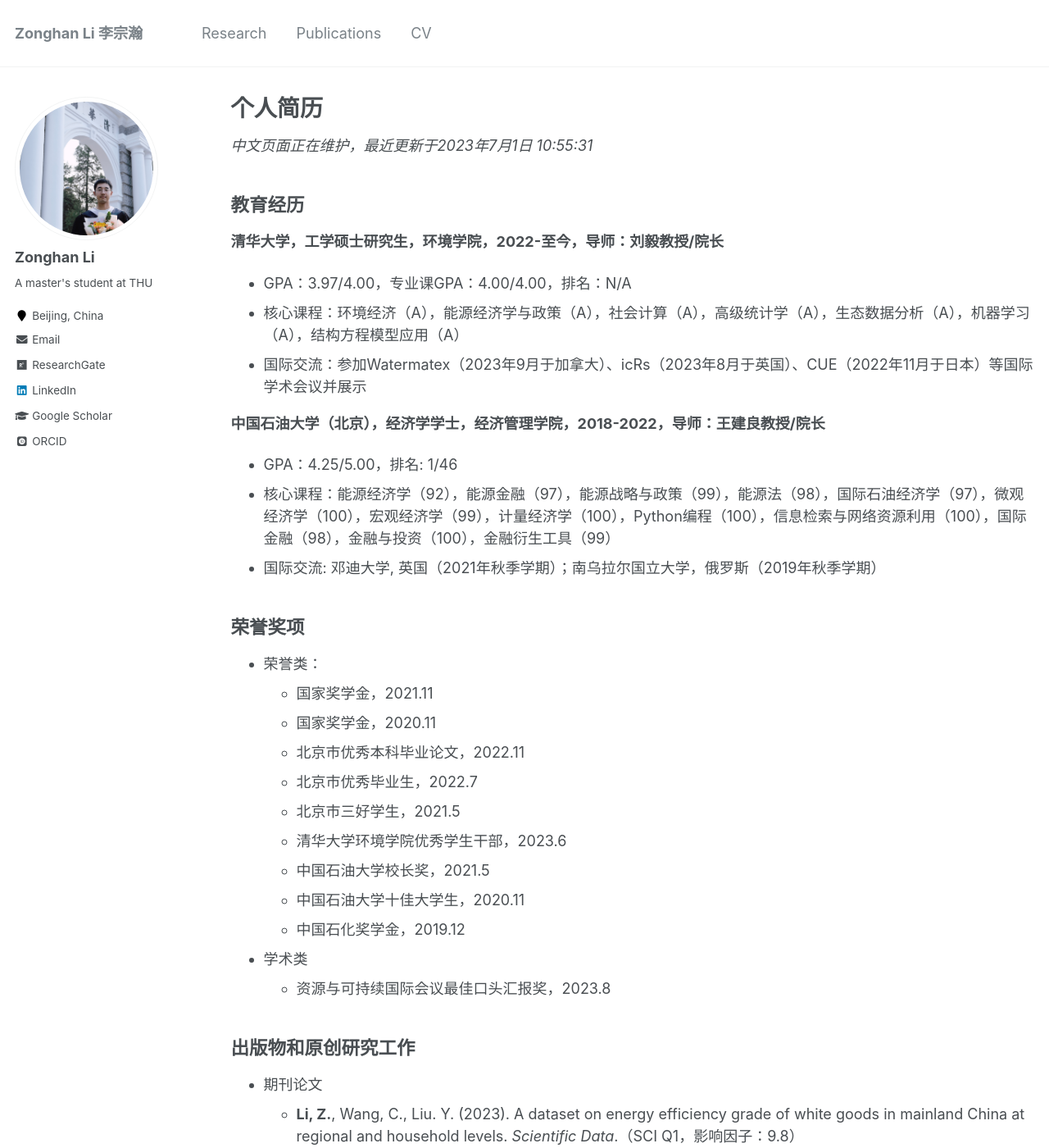
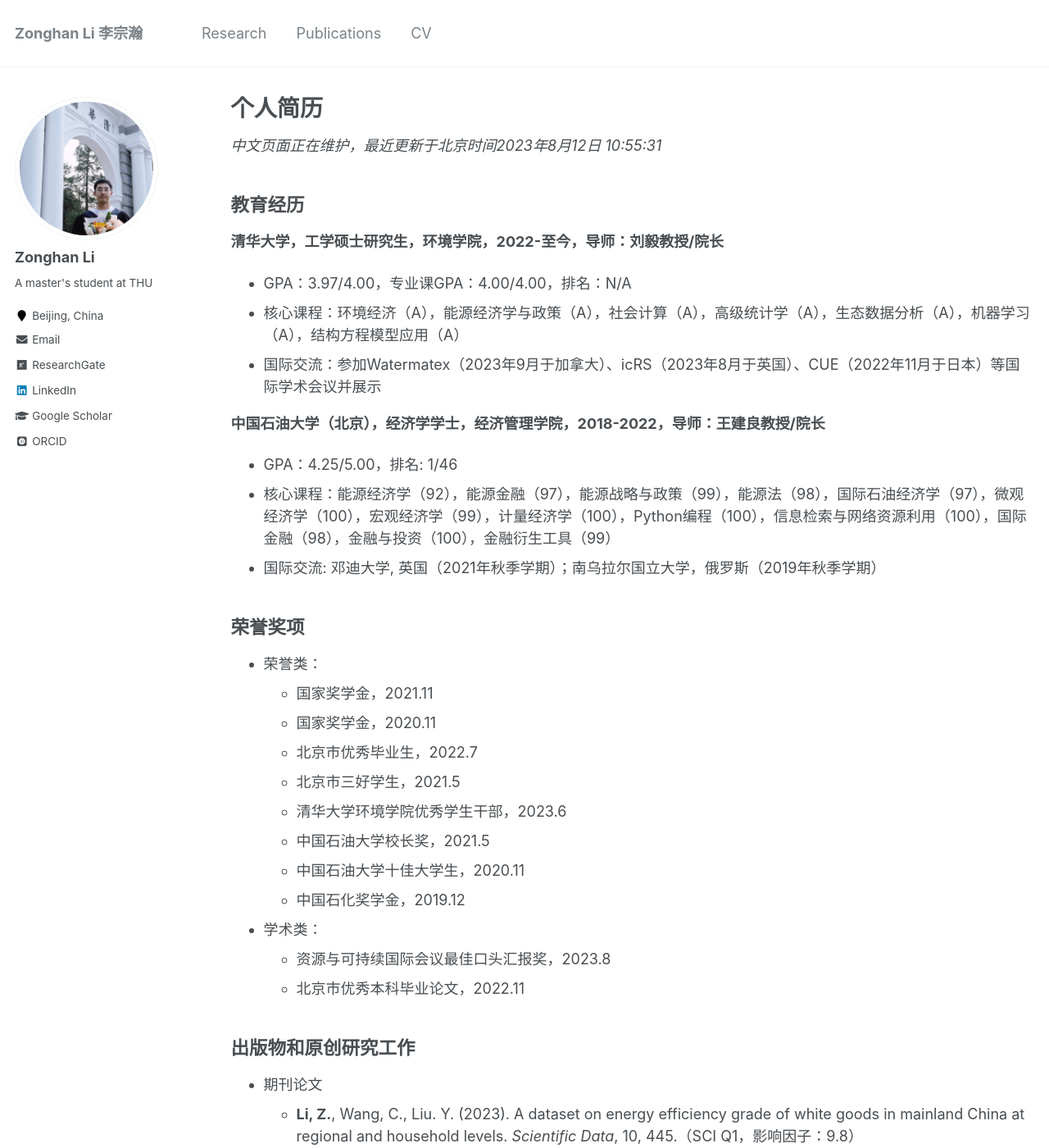
Before and after one commit to lzh3278/lzh.github.io, a Jekyll site: the page built from _pages/cv-chn.md, in a window 1280 px wide and 1400 px high. Shown: the whole window at 82% size. Built offline with Jekyll 4.4.1, drawn with Linux system fonts in a browser that asks for light colours; some web fonts are replaced.

Commit message:
Update cv-chn.md

```diff
--- a/_pages/cv-chn.md
+++ b/_pages/cv-chn.md
@@ -8,14 +8,14 @@ redirect_from:
 ---
 
 {% include base_path %}
-*中文页面正在维护，最近更新于2023年7月1日 10:55:31*
+*中文页面正在维护，最近更新于北京时间2023年8月12日 10:55:31*
 
 教育经历
 ------
 **清华大学，工学硕士研究生，环境学院，2022-至今，导师：刘毅教授/院长**
 * GPA：3.97/4.00，专业课GPA：4.00/4.00，排名：N/A
 * 核心课程：环境经济（A），能源经济学与政策（A），社会计算（A），高级统计学（A），生态数据分析（A），机器学习（A），结构方程模型应用（A）
-* 国际交流：参加Watermatex（2023年9月于加拿大）、icRs（2023年8月于英国）、CUE（2022年11月于日本）等国际学术会议并展示
+* 国际交流：参加Watermatex（2023年9月于加拿大）、icRS（2023年8月于英国）、CUE（2022年11月于日本）等国际学术会议并展示
 
 **中国石油大学（北京），经济学学士，经济管理学院，2018-2022，导师：王建良教授/院长**
 * GPA：4.25/5.00，排名: 1/46
@@ -28,21 +28,21 @@ redirect_from:
 * 荣誉类：
     * 国家奖学金，2021.11
     * 国家奖学金，2020.11
-    * 北京市优秀本科毕业论文，2022.11
     * 北京市优秀毕业生，2022.7
     * 北京市三好学生，2021.5
     * 清华大学环境学院优秀学生干部，2023.6
     * 中国石油大学校长奖，2021.5
     * 中国石油大学十佳大学生，2020.11
     * 中国石化奖学金，2019.12
-* 学术类
+* 学术类：
     * 资源与可持续国际会议最佳口头汇报奖，2023.8
+    * 北京市优秀本科毕业论文，2022.11
 
 
 出版物和原创研究工作
 ------
 * 期刊论文
-    * **Li, Z.**, Wang, C., Liu. Y. (2023). A dataset on energy efficiency grade of white goods in mainland China at regional and household levels. *Scientific Data*.（SCI Q1，影响因子：9.8）
+    * **Li, Z.**, Wang, C., Liu. Y. (2023). A dataset on energy efficiency grade of white goods in mainland China at regional and household levels. *Scientific Data*, 10, 445.（SCI Q1，影响因子：9.8）
     * **Li, Z.**, Ye, H. et al. (2022). Impact of COVID-19 on electricity energy consumption: A quantitative analysis on electricity. *International Journal of Electrical Power & Energy Systems*, 140, 108084（SCI Q1，影响因子：5.2）
     * Wang, J., **Li, Z.**, Ye, H. et al. (2021). Do China’s coal-to-gas policies improve regional environmental quality? A case of Beijing. *Environmental Science & Pollution Research*, 28, 57667–57685.（SCI Q2，影响因子：5.8）
 * 专著与评论
```
